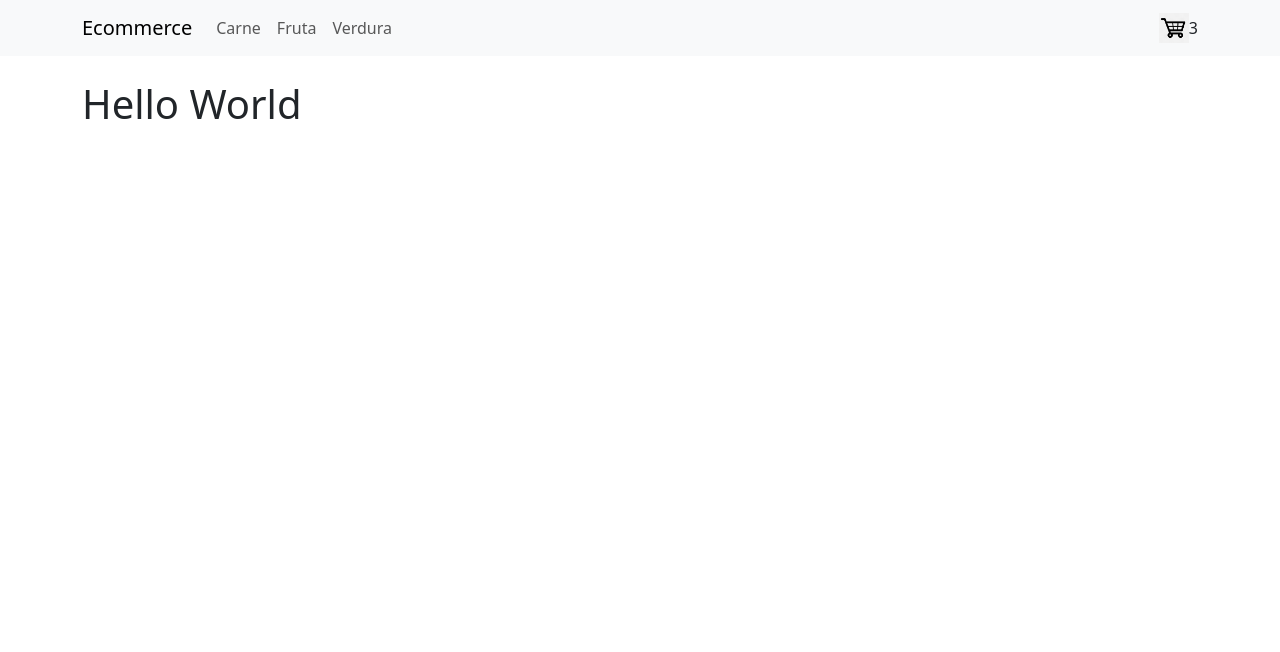
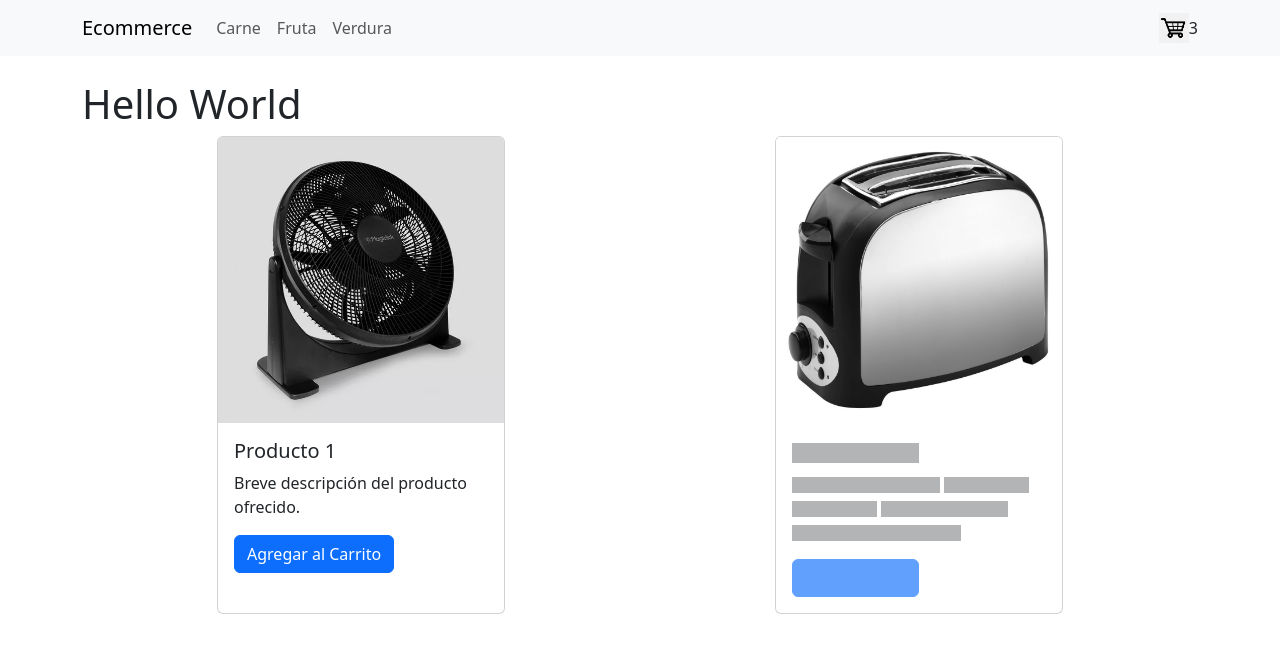
Before and after one commit to hhvc/ProyectoFinal-VAZQUEZCUESTAS, a React (Vite) app: page / in a window 1280 px wide. Shown: the top 652 px of the page. Built offline with nearby package versions, Linux system fonts and the light colour scheme.

Commit message:
second commit

```diff
--- /dev/null
+++ b/src/components/CardItem.jsx
@@ -0,0 +1,36 @@
+import Button from "react-bootstrap/Button";
+import Card from "react-bootstrap/Card";
+import Placeholder from "react-bootstrap/Placeholder";
+import ventilador from "../assets/ventilador.jpg";
+import tostador from "../assets/tostador.png";
+
+function CardItem() {
+  return (
+    <div className="d-flex justify-content-around">
+      <Card style={{ width: "18rem" }}>
+        <Card.Img variant="top" src={ventilador} />
+        <Card.Body>
+          <Card.Title>Producto 1</Card.Title>
+          <Card.Text>Breve descripción del producto ofrecido.</Card.Text>
+          <Button variant="primary">Agregar al Carrito</Button>
+        </Card.Body>
+      </Card>
+
+      <Card style={{ width: "18rem" }}>
+        <Card.Img variant="top" src={tostador} />
+        <Card.Body>
+          <Placeholder as={Card.Title} animation="glow">
+            <Placeholder xs={6} />
+          </Placeholder>
+          <Placeholder as={Card.Text} animation="glow">
+            <Placeholder xs={7} /> <Placeholder xs={4} /> <Placeholder xs={4} />{" "}
+            <Placeholder xs={6} /> <Placeholder xs={8} />
+          </Placeholder>
+          <Placeholder.Button variant="primary" xs={6} />
+        </Card.Body>
+      </Card>
+    </div>
+  );
+}
+
+export default CardItem;
--- a/src/components/ItemListContainer.jsx
+++ b/src/components/ItemListContainer.jsx
@@ -1,9 +1,11 @@
 import Container from "react-bootstrap/Container"
+import CardItem from "./CardItem"
 
 export const ItemListContainer=(props)=>{
     return(
         <Container className="mt-4">
             <h1>{props.greeting}</h1>
+            <CardItem/>
         </Container>
     )
 }
```
Also changed, not shown: src/assets/tostador.png (added), src/assets/ventilador.jpg (added).
